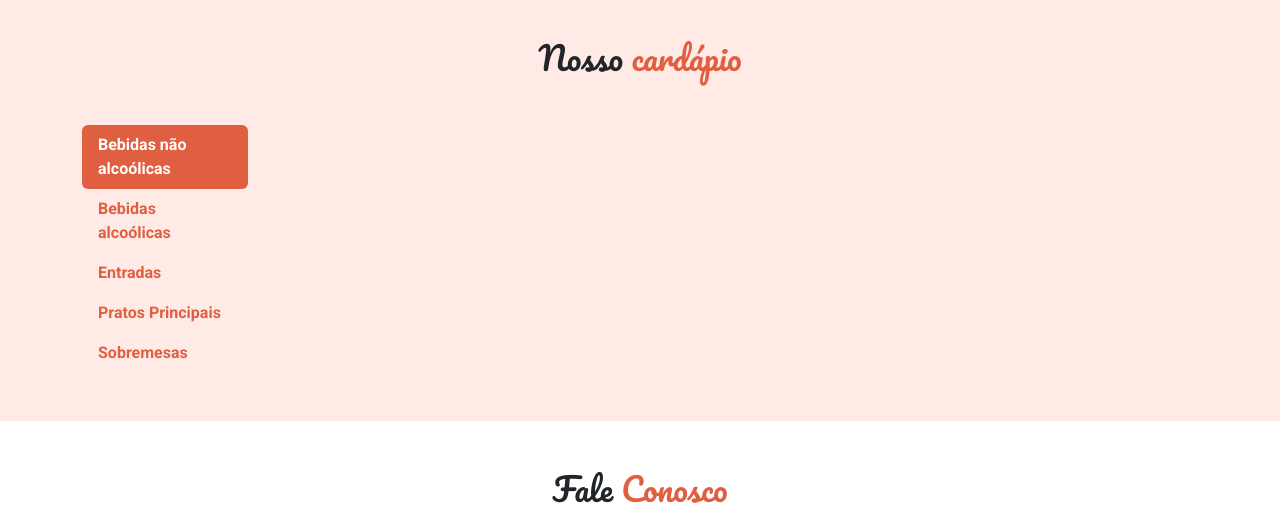
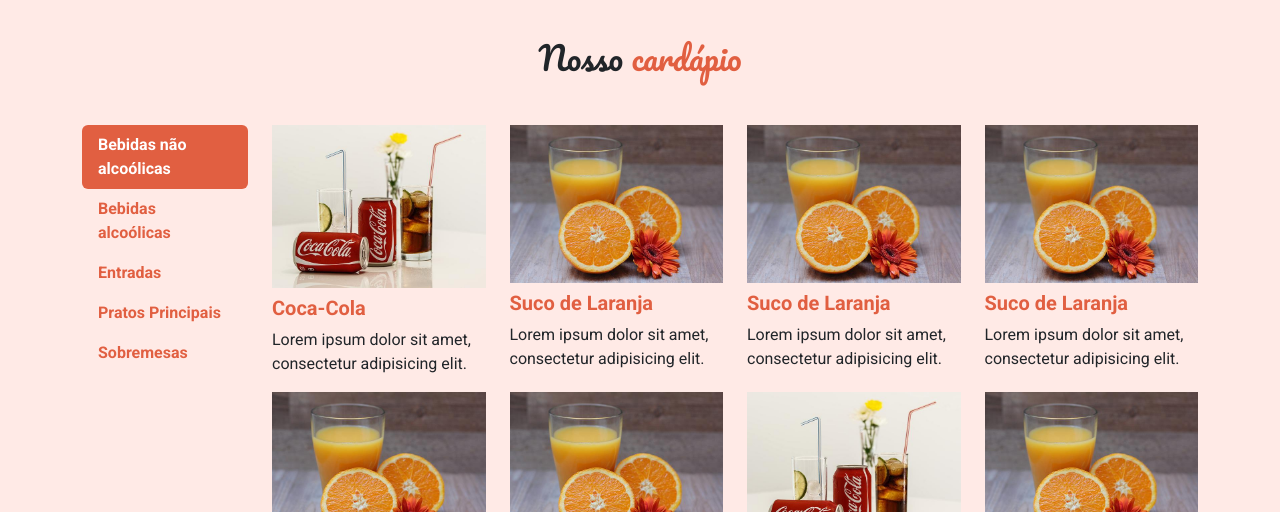
Before and after one commit to DanielMart1ns/EBAC_restaurant, a plain HTML site: page index.html in a window 1280 px wide. Shown: the part 1890-2402 px from the top of the page. Drawn offline with nearby package versions, Linux system fonts and the light colour scheme.

Commit message:
alterando a visibilidade do cardapio

```diff
--- a/index.html
+++ b/index.html
@@ -153,7 +153,7 @@
                     </aside>
                     <div class="col-md-10">
                         <div class="tab-content">
-                            <div class="tab-pane" id="bebidas-sem-alcool">
+                            <div class="tab-pane active" id="bebidas-sem-alcool">
                                 <div class="row">
                                     <div class="col-md-3">
                                         <img src="images/cardapio/bebidas/coca-cola.jpg" class="d-block w-100" alt="coca-cola">
```
